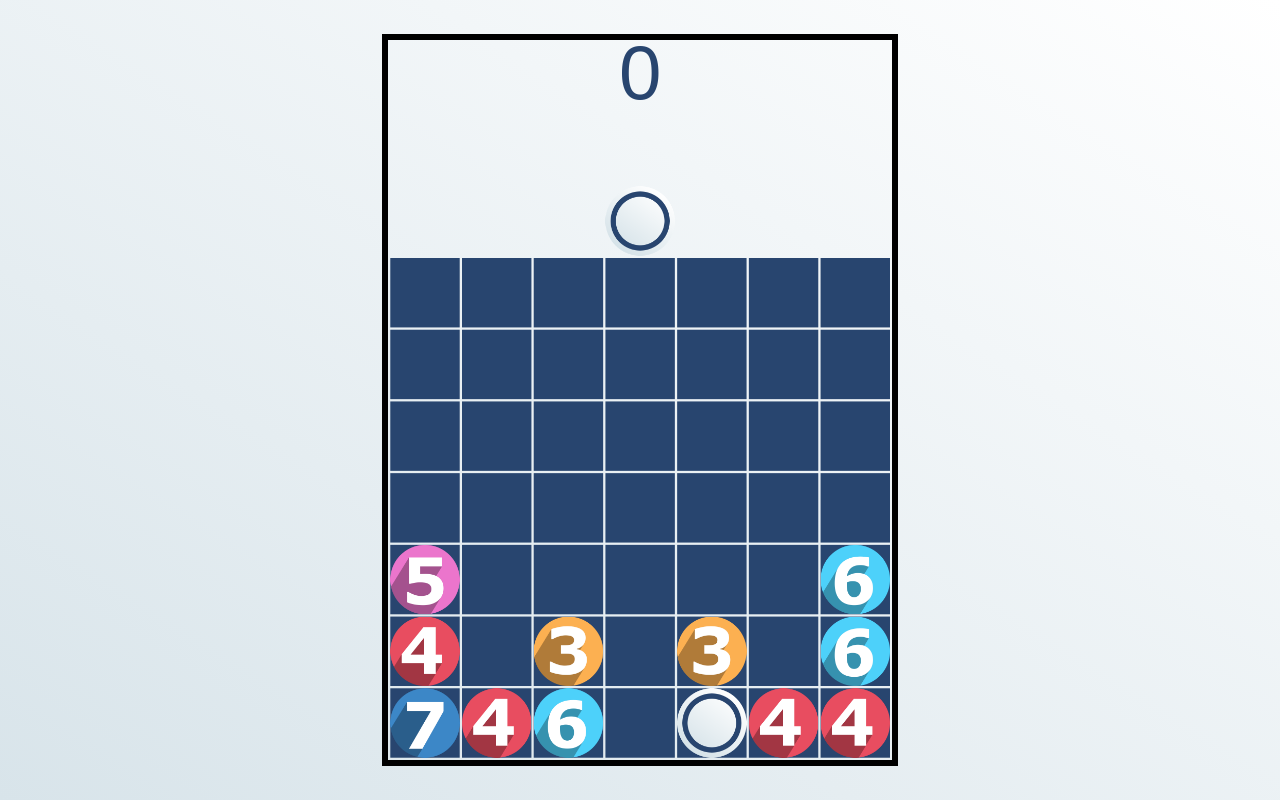
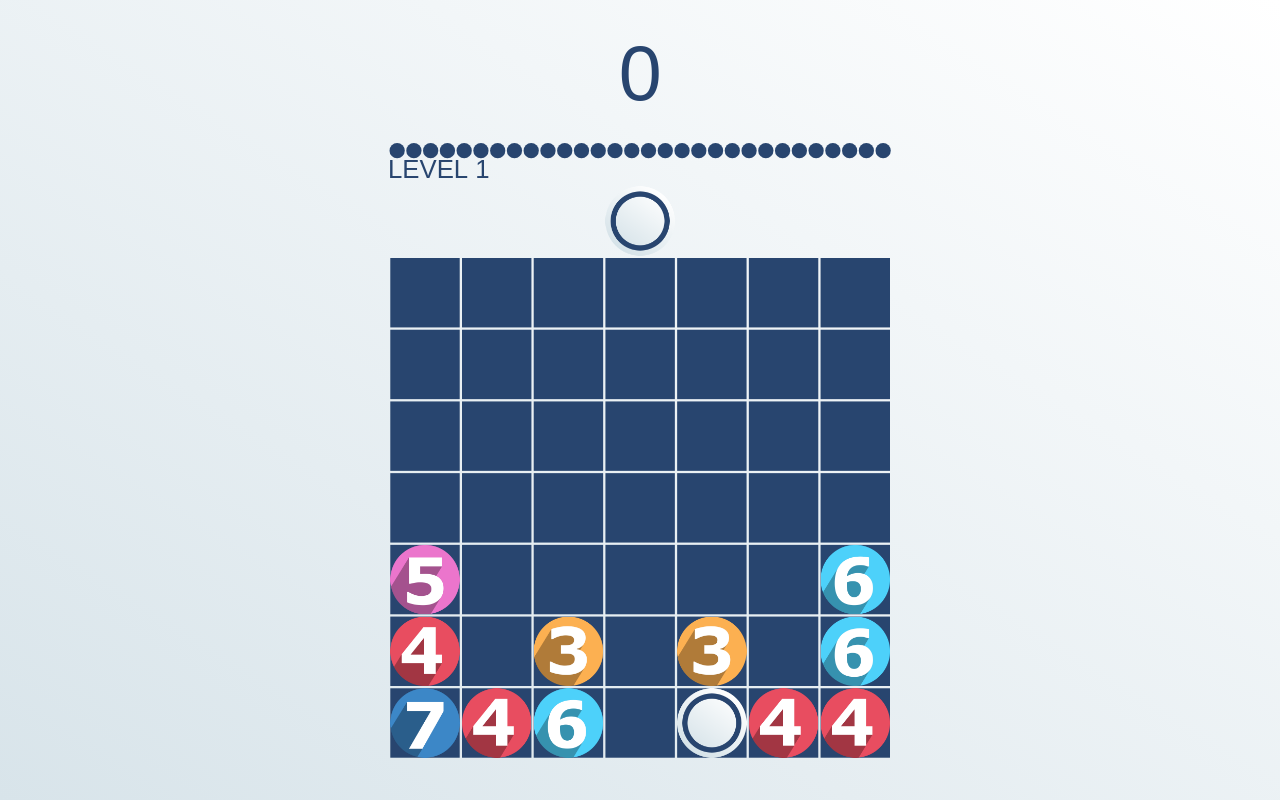
Before and after one commit to oddlord/html5-js-drop7, a plain HTML site: page index.html in a window 1280 px wide. Drawn offline with Linux system fonts and the light colour scheme.

Commit message:
Levels, gameover, full score

```diff
--- a/css/drop7.css
+++ b/css/drop7.css
@@ -7,7 +7,7 @@ body {
 }
 
 canvas {
-  border: solid .2em #000;
+  // border: solid .2em #000;
 }
 
 .aligner {
--- a/js/drop7.js
+++ b/js/drop7.js
@@ -2,10 +2,12 @@ const body = document.body;
 const canvas = document.getElementById('d7-canvas');
 const context = canvas.getContext('2d');
 
-const canvasHeightScale = 0.9;
-const gridDropHeightScale = 0.8;
-const cellPaddingScale = 0.033;
-const scoreHeightScale = 0.6;
+const canvasHeightScale = 0.9;        // WRT document body
+const gridDropHeightScale = 0.8;      // WRT canvas
+const cellPaddingScale = 0.033;       // WRT cell width
+const scoreSectionHeightScale = 0.8;  // WRT upper part (drop counter excluded)
+const scoreVPaddingScale = 0.25;      // WRT score section
+const dropCounterPaddingScale = 0.1;  // WRT drop counter width
 
 const cellColor = '#28456f';
 const backgroundColors = [
@@ -24,6 +26,8 @@ const crackedValue = 100;
 
 const minStartingPieces = 11;
 const maxStartingPieces = 21;
+
+const maxDropCounts = 30;
 
 function applyGravity(){
   for (let i = 1; i <= 7; i++){
@@ -142,7 +146,68 @@ function checkMatches(){
   }
 }
 
-function pieceDrop() {
+function gameOver(){
+  gameover = true;
+  drawScore();
+}
+
+function checkGameOver(){
+  let gameover = false;
+  for (let i = 1; i <= 7; i++){
+    if (grid[i][0] !== 0){
+      gameover = true;
+      break;
+    }
+  }
+
+  if (gameover){
+    gameOver();
+  }
+
+  gameover = true;
+  colsLoop: for (let i = 1; i <= 7; i++){
+    for (let j = 1; j <= 7; j++){
+      if (grid[i][j] === 0){
+        gameover = false;
+        break colsLoop;
+      }
+    }
+  }
+
+  if (gameover){
+    gameOver();
+  }
+}
+
+function nextLevel(){
+  level++;
+  score += 7000;
+
+  for (let i = 1; i <= 7; i++){
+    for (let j = 1; j <= 7; j++){
+      grid[i][j-1] = grid[i][j];
+    }
+    grid[i][7] = solidValue;
+  }
+}
+
+function checkEmptyGrid(){
+  let emptyGrid = true;
+  colsLoop: for (let i = 1; i <= 7; i++){
+    for (let j = 1; j <= 7; j++){
+      if (grid[i][j] !== 0){
+        emptyGrid = false;
+        break colsLoop;
+      }
+    }
+  }
+
+  if (emptyGrid){
+    score += 70000;
+  }
+}
+
+function pieceDrop(playerDrop) {
   if (grid[nextPiece.col][1] !== 0){
     return;
   }
@@ -150,11 +215,30 @@ function pieceDrop() {
   for (let j = 7; j >= 1; j--){
     if (grid[nextPiece.col][j] === 0){
       grid[nextPiece.col][j] = nextPiece.value;
-      drawGrid();
-      checkMatches();
-      nextPieceReset();
+      nextPiece.value = 0;
       break;
     }
+  }
+
+  if (playerDrop){
+    dropCount--;
+    drawDropCounter();
+    if(dropCount === 0){
+      dropCount = maxDropCounts;
+      nextLevel();
+      drawDropCounter();
+    }
+  }
+
+  drawDropSection();
+  drawGrid();
+
+  checkGameOver();
+  checkMatches();
+  checkEmptyGrid();
+
+  if (!gameover){
+    nextPieceReset();
   }
 }
 
@@ -224,9 +308,12 @@ function drawGrid(){
 
   context.fillStyle = cellColor;
   for (let i = 1; i <= 7; i++){
-    for (let j = 1; j <= 7; j++){
+    for (let j = 0; j <= 7; j++){
       const [x, y] = getCellOrigin(i, j);
-      context.fillRect(x, y, cellWidth, cellWidth);
+
+      if (j !== 0){
+        context.fillRect(x, y, cellWidth, cellWidth);
+      }
 
       const value = grid[i][j];
       if (value !== 0){
@@ -238,7 +325,44 @@ function drawGrid(){
 
 function drawDropSection(){
   context.clearRect(0, upperSectionHeight, gridWidth, dropSectionHeight);
-  drawPieceImg(nextPiece.value, nextPiece.col, 0);
+  if (nextPiece.value !== 0){
+    drawPieceImg(nextPiece.value, nextPiece.col, 0);
+  }
+}
+
+function drawScore(){
+  context.clearRect(0, 0, gridWidth, scoreSectionHeight);
+  const scoreFontHeight = gameover ? scoreHeight/2 : scoreHeight;
+  context.font = scoreFontHeight + 'px Arial';
+  context.fillStyle = cellColor;
+  context.textAlign = 'center';
+  context.textBaseline = 'top';
+  const scoreText = gameover ? 'GAME OVER! ' + score : score;
+  context.fillText(scoreText, gridWidth/2, 0);
+}
+
+function drawDropCounter(){
+  context.clearRect(0, scoreSectionHeight, gridWidth, dropCounterWidth + levelHeight);
+
+  context.fillStyle = cellColor;
+  context.strokeStyle = cellColor;
+  for (let i = 1; i <= maxDropCounts; i++){
+    context.beginPath();
+    const radius = dropCounterWidth/2;
+    const originX = (i-1)*dropCounterWidth + i*dropCounterPadding + radius;
+    const originY = scoreSectionHeight + radius;
+    context.arc(originX, originY, radius, 0, 2*Math.PI, false);
+    if (i <= dropCount){
+      context.fill();
+    } else {
+      context.stroke();
+    }
+  }
+
+  context.font = levelHeight + 'px Arial';
+  context.textAlign = 'left';
+  context.textBaseline = 'top'
+  context.fillText('LEVEL '+level, 0, scoreSectionHeight + dropCounterWidth);
 }
 
 function canvasInit(){
@@ -264,7 +388,7 @@ function getRandomPiece(onlyNumbers){
 
 function nextPieceReset(){
   chain = 0;
-  scoreUpdate();
+  drawScore();
 
   nextPiece.col = 4;
   nextPiece.value = getRandomPiece(false);
@@ -306,7 +430,7 @@ function gridInit(){
 
     nextPiece.col = combinations[combinationIndex].col;
     nextPiece.value = combinations[combinationIndex].value;
-    pieceDrop();
+    pieceDrop(false);
 
     if (score > 0){
       combinations.splice(combinationIndex, 1);
@@ -319,15 +443,6 @@ function gridInit(){
   }
 }
 
-function scoreUpdate(){
-  context.clearRect(0, 0, gridWidth, scoreHeight);
-  context.font = scoreHeight + 'px Arial';
-  context.fillStyle = cellColor;
-  context.textAlign = 'center';
-  context.textBaseline = 'top'
-  context.fillText(score, gridWidth/2, 0);
-}
-
 function imageLoadPost(){
   loadedImages++;
   if (loadedImages === images.length){
@@ -337,17 +452,22 @@ function imageLoadPost(){
 
 function startGame(){
   document.addEventListener('keydown', event => {
+    if (gameover){
+      return;
+    }
+
     const keyCode = event.keyCode;
     if (keyCode === 37 || keyCode === 65){
       pieceMove(-1);
     } else if (keyCode === 39 || keyCode === 68){
       pieceMove(1);
     } else if (keyCode === 40 || keyCode === 83){
-      pieceDrop();
+      pieceDrop(true);
     }
   });
 
   gridInit();
+  drawDropCounter();
   nextPieceReset();
   drawGrid();
 }
@@ -363,9 +483,12 @@ function setDimensions(){
   gridWidth = cellWidth*7 + cellPadding*8;
   dropSectionHeight = cellPadding + cellWidth;
 
-  dropCounterWidth = gridWidth / 30;
-  scoreHeight = (upperSectionHeight - dropCounterWidth) * scoreHeightScale;
-  levelHeight = (upperSectionHeight - dropCounterWidth) * (1-scoreHeightScale);
+  dropCounterWidth = gridWidth / (30 + dropCounterPaddingScale*31);
+  dropCounterPadding = dropCounterWidth * dropCounterPaddingScale;
+  scoreSectionHeight = (upperSectionHeight - dropCounterWidth) * scoreSectionHeightScale;
+  scoreHeight = scoreSectionHeight * (1-scoreVPaddingScale);
+  scoreVPadding = scoreSectionHeight * scoreVPaddingScale;
+  levelHeight = (upperSectionHeight - dropCounterWidth) * (1-scoreSectionHeightScale);
 }
 
 var canvasHeight;
@@ -379,7 +502,10 @@ var gridWidth;
 var dropSectionHeight;
 
 var dropCounterWidth;
+var dropCounterPadding;
+var scoreSectionHeight;
 var scoreHeight;
+var scoreVPadding;
 var levelHeight;
 
 setDimensions();
@@ -388,10 +514,13 @@ canvasInit();
 const grid = createMatrix(8, 8);
 const nextPiece = {
   col: 4,
-  value: 1
+  value: 0
 }
+let gameover = false;
 let score = 0;
 let chain = 0;
+let dropCount = maxDropCounts;
+let level = 1;
 
 const images = [];
 var loadedImages = 0;
```
